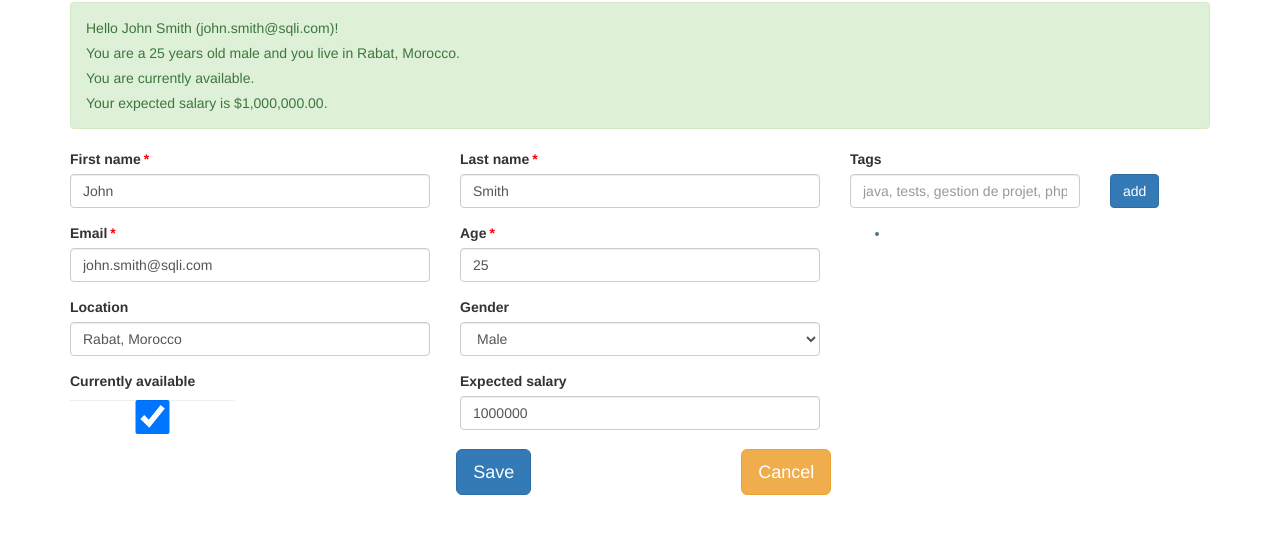
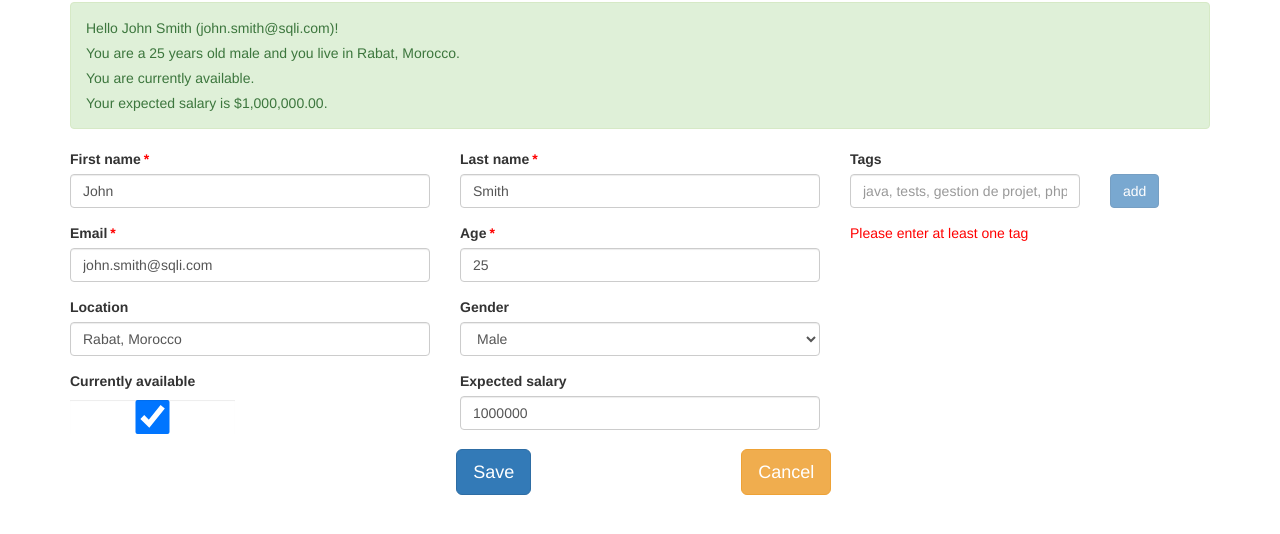
Before and after one commit to pierreozoux/curriculoom, a website: page app/index.html in a window 1280 px wide. Both pictures are taken after a click on the link "add". Shown: the part 68-602 px from the top of the page. Drawn offline with nearby package versions, Linux system fonts and the light colour scheme; some packages are replaced by stand-ins of ours; a script that the page names is missing.

Commit message:
step 6 bases

```diff
--- a/app/modules/profile/user.edit.ctrl.js
+++ b/app/modules/profile/user.edit.ctrl.js
@@ -14,6 +14,7 @@
         $scope.getFullName = getFullName;
         $scope.reset = reset;
         $scope.addTag = addTag;
+        $scope.isValidTag = isValidTag;
 
         init();
 
@@ -40,11 +41,15 @@
             };
         }
 
-        function addTag(newTag){
-            $scope.user.tags.push(newTag);
-            $scope.newTag = '';
+        function addTag(newTag) {
+            if (isValidTag(newTag)) {
+                $scope.user.tags.push(newTag);
+                $scope.newTag = '';
+            }
         }
 
+        function isValidTag(newTag) {
+            return (newTag && newTag.trim().length !== 0 && $scope.user.tags.indexOf(newTag) === -1);
+        }
     }
-
 }());
--- a/app/modules/profile/user.edit.html
+++ b/app/modules/profile/user.edit.html
@@ -105,7 +105,7 @@
                             <input class="form-control" type="text" placeholder="java, tests, gestion de projet, php, hybris..." ng-model="newTag">
                         </div>
                         <div class="col-sm-4">
-                            <a class="btn btn-primary" ng-click="addTag(newTag)">add</a>
+                            <a class="btn btn-primary" ng-click="addTag(newTag)" ng-disabled="!isValidTag(newTag)">add</a>
                         </div>
                     </div>
                 </div>
```
